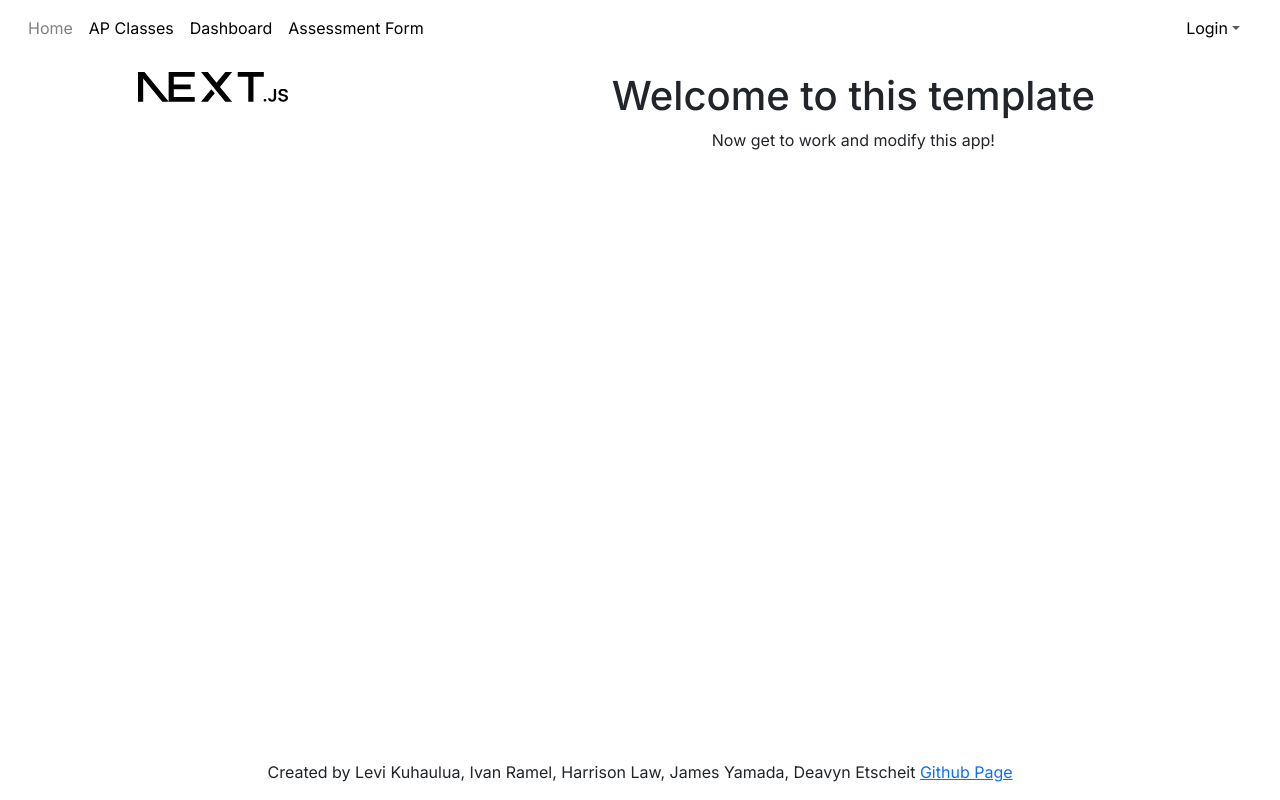
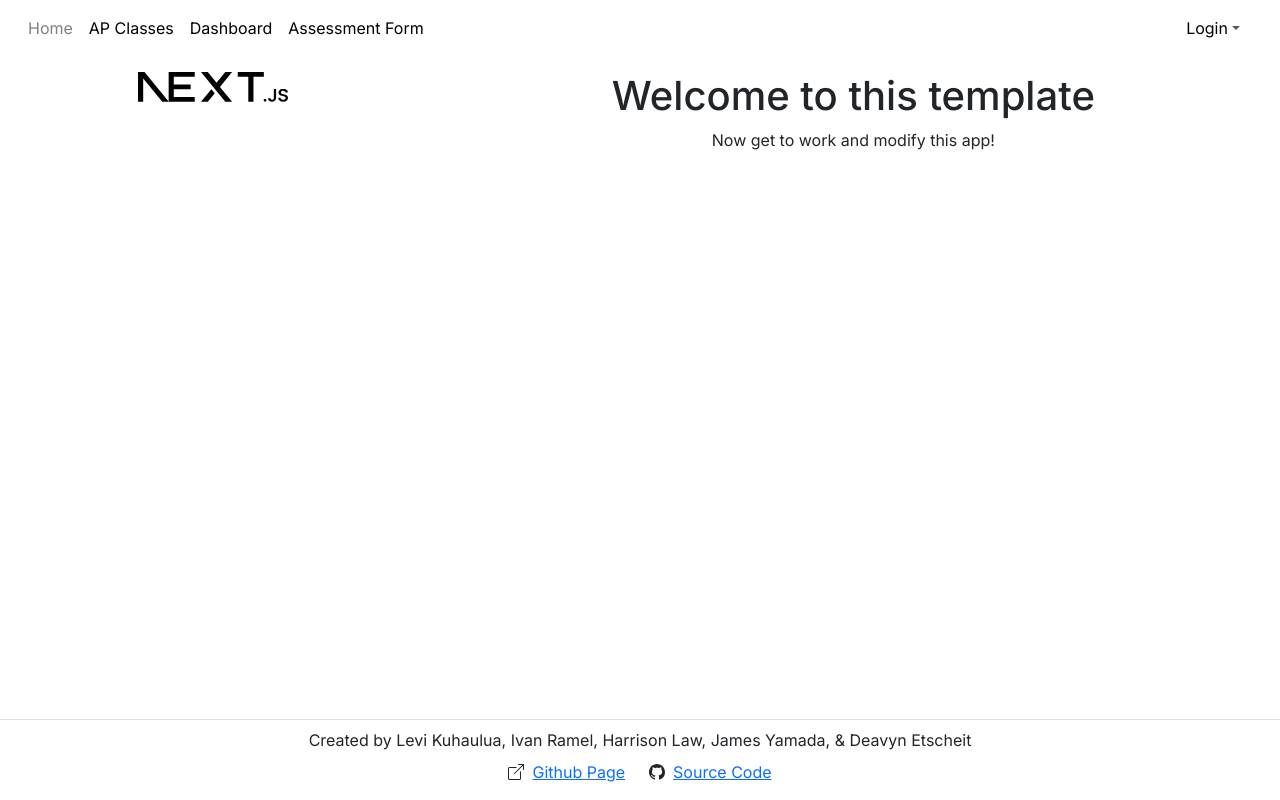
Before and after one commit to farringtonap/apcoursemanager, a Next.js app: page / in a window 1280 px wide. Built offline with nearby package versions, Linux system fonts and the light colour scheme; no server answers.

Commit message:
Minor Changes: Added link to source code

```diff
--- a/src/components/Footer.tsx
+++ b/src/components/Footer.tsx
@@ -1,14 +1,29 @@
-import { Col, Container } from 'react-bootstrap';
+import { Col, Container, Row } from 'react-bootstrap';
+import { BoxArrowUpRight, Github } from 'react-bootstrap-icons';
 
 /** The Footer appears at the bottom of every page. Rendered by the App Layout component. */
 const Footer = () => (
   <footer className="mt-auto py-3" style={{ backgroundColor: '#ffffff' }}>
-    <Container>
-      <Col className="text-center">
-        Created by Levi Kuhaulua, Ivan Ramel, Harrison Law, James Yamada, Deavyn Etscheit
-        {' '}
-        <a href="https://github.com/farringtonap/farrington-ap.github.io">Github Page</a>
-      </Col>
+    <Container fluid className="text-center border-top">
+      <Row className="mt-2">
+        <Col>
+          Created by Levi Kuhaulua, Ivan Ramel, Harrison Law, James Yamada, & Deavyn Etscheit
+        </Col>
+      </Row>
+      <Row xs="auto" className="justify-content-center mt-2">
+        <Col className="d-inline-flex justify-content-center align-items-center gap-2">
+          <BoxArrowUpRight />
+          <a href="https://farringtonap.github.io/farrington-ap.github.io/">
+            Github Page
+          </a>
+        </Col>
+        <Col className="d-inline-flex justify-content-center align-items-center gap-2">
+          <Github />
+          <a href="https://github.com/farringtonap/apcoursemanager">
+            Source Code
+          </a>
+        </Col>
+      </Row>
     </Container>
   </footer>
 );
```
